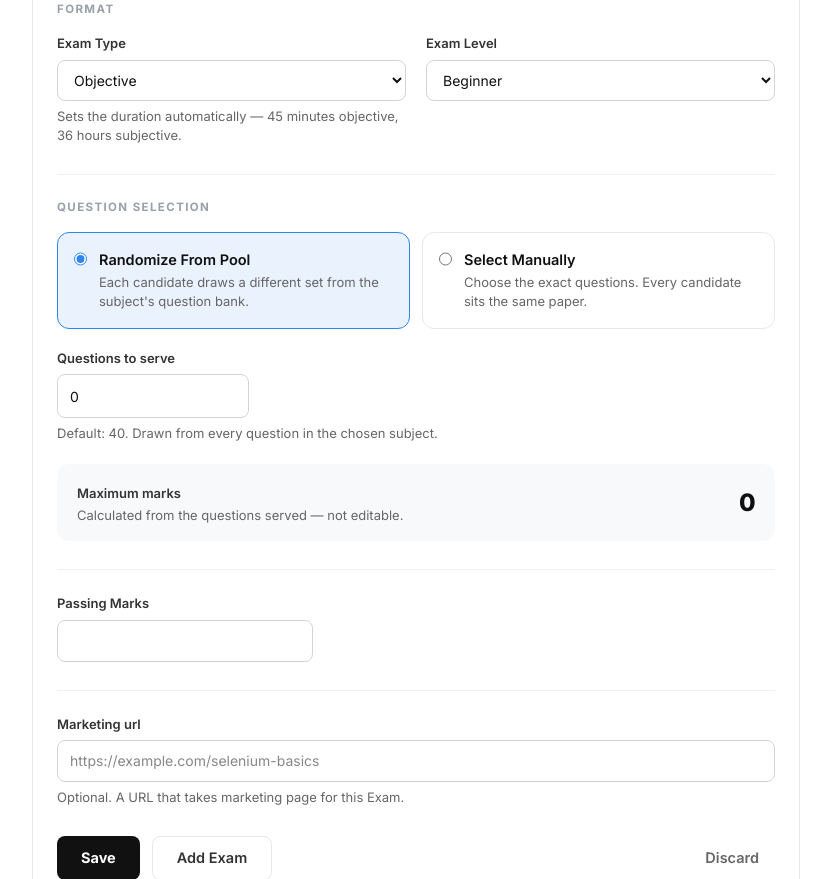
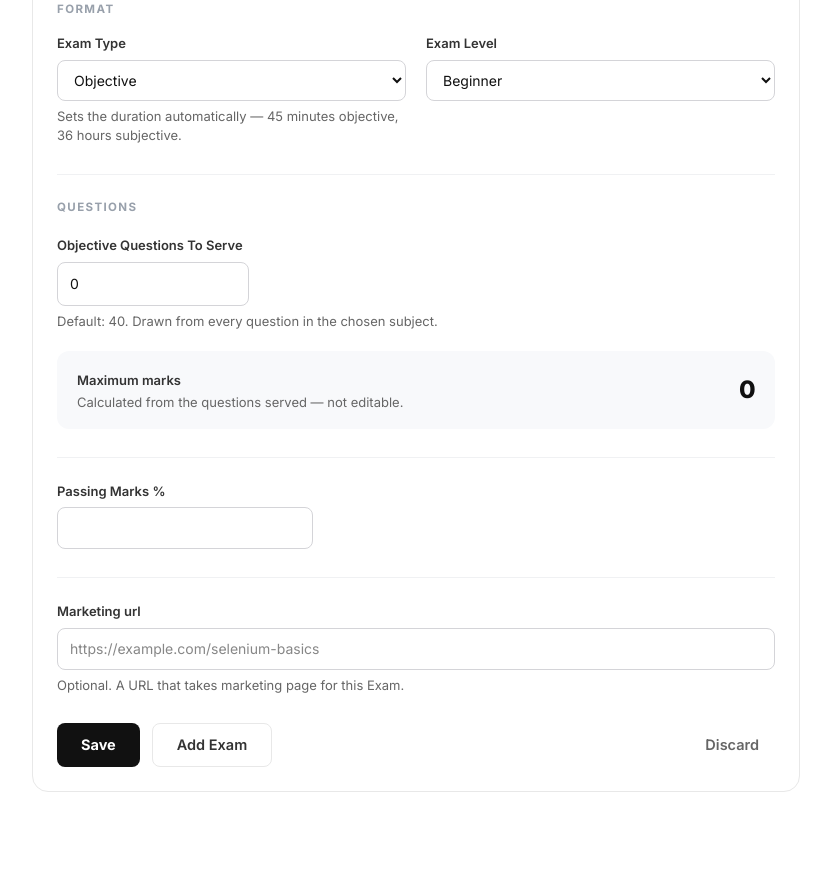
Before and after one commit to LambdaTest/testmuai_certifications, a Django app: template templates/exam/add_exam.html in a window 1280 px wide. Shown: the part 626-1505 px from the top of the page, without its empty margins (304-1135 px from the left). Run offline with Django 5.2, Linux system fonts and the light colour scheme; the template is opened without the code that fills it: values that come from a table or form of the project are taken from there, others are empty.

Commit message:
Commented question selection as it is out of the picture. Passing marks changed to percentage. Models added Both for exams that are obj and subjective both.

```diff
--- a/apps/exam/forms.py
+++ b/apps/exam/forms.py
@@ -297,17 +297,25 @@ class ExamForm(AuthoringForm):
         # served, so exposing it as a field would let a submitted value overwrite
         # the computed one — and a `readonly` input is no defence, since the
         # browser still posts it and devtools can change it.
+        # question_selection is COMMENTED OUT, not removed. Every paper is a
+        # random draw now — manual selection has never been used on the vendor
+        # platform and its picker was never built, so publishing a manual exam
+        # was refused anyway. Leaving it out of Meta.fields is what stops the
+        # form demanding a value the page no longer renders; the model column
+        # and its default are untouched, so restoring it is uncommenting this
+        # line and the block in add_exam.html.
         fields = ['subject', 'exam_name', 'slug', 'exam_type', 'exam_level',
-                  'question_selection', 'question_count',
+                  # 'question_selection',
+                  'question_count',
                   'marketing_url', 'passing_marks', 'description']
         labels = {
             'subject': 'Subject',
             'exam_name': 'Exam Name',
             'slug': 'Slug',
             'exam_type': 'Exam Type',
-            'question_selection': 'Question Selection',
-            'question_count': 'Questions to serve',
-            'passing_marks': 'Passing Marks',
+            # 'question_selection': 'Question Selection',
+            'question_count': 'Objective Questions To Serve',
+            'passing_marks': 'Passing Marks %',
             'exam_level': 'Exam Level',
             'description': 'Exam Description'
         }
@@ -348,24 +356,21 @@ class ExamForm(AuthoringForm):
         """
         cleaned = super().clean()  # AuthoringForm fills in a blank slug
 
-        selection = cleaned.get("question_selection")
+        # Every paper is a random draw. question_selection is no longer a form
+        # field — see Meta.fields — so this reads the constant rather than the
+        # submission. Taken from cleaned_data it would be None, and every branch
+        # below would quietly stop firing: no "how many questions" error, and no
+        # derived maximum.
+        selection = Exam.QuestionSelection.RANDOM
         count = cleaned.get("question_count")
 
-        if selection == Exam.QuestionSelection.RANDOM:
-            if not count:
-                self.add_error("question_count", "Say how many questions to serve.")
-        elif selection == Exam.QuestionSelection.MANUAL:
-            # A manual paper's questions are picked, not counted. Clearing this
-            # stops a leftover number from an earlier edit reading as meaningful.
-            cleaned["question_count"] = count = None
+        if not count:
+            self.add_error("question_count", "Say how many objective questions to serve.")
 
         # Same helper the model saves through, so the number validated here is
         # exactly the number that lands in the column.
         maximum = Exam.total_marks_for(selection, count)
         if maximum is None:
-            # Manual: nothing to derive from yet, so fall back to whatever the
-            # exam already carried. On a new manual exam that is None and the
-            # check below simply doesn't apply.
             maximum = self.instance.maximum_marks
 
         # Left blank, the pass mark defaults to a share of the paper. Written
@@ -376,8 +381,8 @@ class ExamForm(AuthoringForm):
         # to None, never to an empty string, so testing for "" would only ever
         # catch a literal typed 0 and let the actual blank case through.
         #
-        # Guarded on `maximum` because it is None for a manual paper — there is
-        # nothing to take a share of, and multiplying None raises.
+        # Guarded on `maximum` because it is None until a count is given — there
+        # is nothing to take a share of, and multiplying None raises.
         passing = cleaned.get("passing_marks")
         if not passing and maximum:
             # ceil, so a 25-mark paper needs 18 rather than 17.5.
--- a/apps/exam/models.py
+++ b/apps/exam/models.py
@@ -144,6 +144,7 @@ class Exam(models.Model):
     class Type(models.TextChoices):
         OBJECTIVE = "objective", "Objective"
         SUBJECTIVE = "subjective", "Subjective"
+        BOTH = "both", "Both"
     #: Duration is determined by the exam type. Single source of truth — the
     #: CheckConstraint in Meta mirrors these values, so change both together.
     DURATION_BY_TYPE = {
--- a/templates/exam/add_exam.html
+++ b/templates/exam/add_exam.html
@@ -195,16 +195,28 @@
       devtools, which is why there isn't one.
     {% endcomment %}
     <div class="mt-7 border-t border-[#F0F1F3] pt-6">
-      <h2 class="mb-4 text-[11.5px] font-bold tracking-[1.4px] text-faint uppercase">Question Selection</h2>
+      <h2 class="mb-4 text-[11.5px] font-bold tracking-[1.4px] text-faint uppercase">Questions</h2>
+
+      {% comment %}
+        QUESTION SELECTION — COMMENTED OUT, NOT DELETED.
+
+        The random/manual choice is gone from the UI. Every paper is a random
+        draw: the team confirmed manual selection has never been used on the
+        vendor platform in years, and the picker it would need was never built,
+        so publishing a manual exam was refused anyway. Keeping the markup here
+        means restoring it is uncommenting rather than rewriting, if the
+        requirement ever arrives.
+
+        The count below is no longer conditional on it — with only one selection
+        mode left there is nothing to switch on.
+
+        Maximum marks is deliberately NOT an input. It is derived and
+        Exam.save() computes it; the figure below is a live preview only. A
+        `readonly` input would still submit its value and can be edited in
+        devtools, which is why there isn't one.
 
         <div class="grid gap-3 sm:grid-cols-2">
-        {% comment %}
-          Looping the field's own choices means the two cards come from the
-          TextChoices on the model. Add a third option there and it appears here
-          with no template change — and a renamed value can never leave a card
-          posting something the form will reject.
-        {% endcomment %}
-        {% for value, label in form.question_selection.field.choices %}
+          {% templatetag openblock %} for value, label in form.question_selection.field.choices {% templatetag closeblock %}
             <label class="flex cursor-pointer items-start gap-3 rounded-xl border p-4 transition-colors"
                    :class="selection === '{{ value }}' ? 'border-brand bg-brand-tint' : 'border-line hover:border-[#B9BFC9]'">
               <input type="radio" name="{{ form.question_selection.html_name }}" value="{{ value }}"
@@ -212,22 +224,18 @@
               <span>
                 <span class="block text-[14.5px] font-semibold text-ink">{{ label }}</span>
                 <span class="mt-0.5 block text-[13px] text-muted">
-                {% if value == 'random' %}
-                  Each candidate draws a different set from the subject's question bank.
-                {% else %}
-                  Choose the exact questions. Every candidate sits the same paper.
-                {% endif %}
+                  random: Each candidate draws a different set from the subject's
+                  question bank. manual: Choose the exact questions. Every
+                  candidate sits the same paper.
                 </span>
               </span>
             </label>
-        {% endfor %}
+          {% templatetag openblock %} endfor {% templatetag closeblock %}
         </div>
-      {% for error in form.question_selection.errors %}
-        <p class="mt-1.5 text-[13px] text-danger">{{ error }}</p>
-      {% endfor %}
+      {% endcomment %}
 
-      {# ---- Random: how many to draw ---- #}
-      <div x-show="selection === 'random'" x-cloak class="mt-5">
+      {# ---- How many objective questions to draw ---- #}
+      <div class="mt-5">
         <label for="{{ form.question_count.id_for_label }}" class="mb-1.5 block text-[13px] font-semibold text-body">
           {{ form.question_count.label }}
         </label>
@@ -240,15 +248,11 @@
         {% endfor %}
       </div>
 
-      {# ---- Manual: the picker, not built yet ---- #}
-      <div x-show="selection === 'manual'" x-cloak class="mt-5">
-        <div class="rounded-xl border border-dashed border-[#D6DAE1] bg-surface p-8 text-center">
-          <p class="text-sm font-semibold text-body">Question picker</p>
-          <p class="mt-1 text-[13px] text-muted">
-            Manual question picker is coming soon.
-          </p>
-        </div>
-      </div>
+      {% comment %}
+        The manual picker placeholder lived here. Commented out with the
+        selection radios above — with no way to choose manual, there is nothing
+        to reveal.
+      {% endcomment %}
 
       {# ---- Derived total ---- #}
       <div class="mt-5 flex items-center justify-between rounded-xl bg-surface px-5 py-4">
--- a/templates/exam/exam_player.html
+++ b/templates/exam/exam_player.html
@@ -406,8 +406,7 @@
          class="mt-3 rounded-xl bg-danger-tint px-4 py-3 text-[13.5px] text-danger">
         <span x-text="questions.length - answered"></span>
         <span x-text="questions.length - answered === 1 ? 'question is' : 'questions are'"></span>
-        unanswered. They will score zero — and there is no penalty for a wrong answer,
-        so a guess is always better than a blank.
+        unanswered. They will score zero — and there is no penalty for a wrong answer.
       </p>
 
       <div class="mt-6 flex flex-wrap gap-3">
```
Lines whose indentation alone changed are shown as unchanged.
